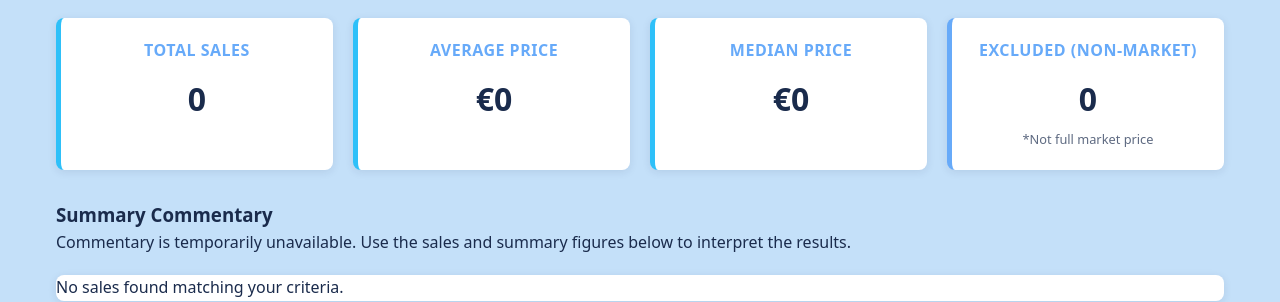
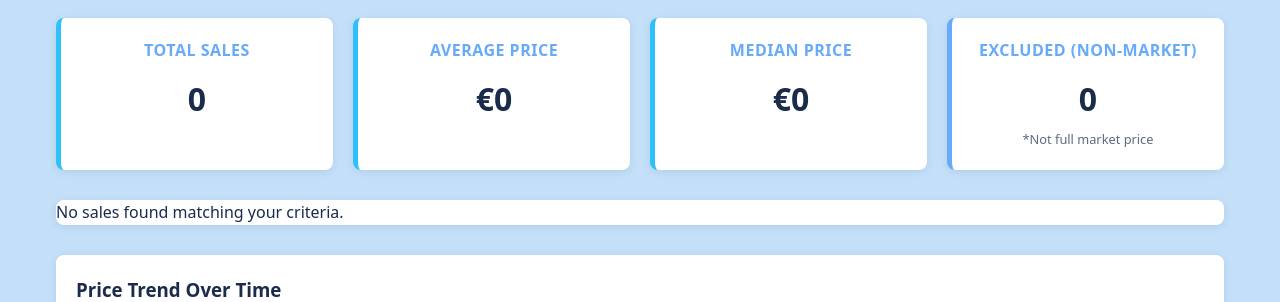
Before and after one commit to conoroleary101/irish-property-price-explorer, a Flask app: page / in a window 1280 px wide. Shown: the part 264-566 px from the top of the page. Run offline with Flask 3, Linux system fonts and the light colour scheme; data that the repository does not hold is empty.

Commit message:
IPPE-26 remove duplicate commentary section from index page

```diff
--- a/app/templates/index.html
+++ b/app/templates/index.html
@@ -73,13 +73,6 @@
     </div>
 </div>
 
-{% if commentary %}
-<section class="commentary-panel" aria-label="Property market commentary">
-    <h3>Summary Commentary</h3>
-    <p>{{ commentary }}</p>
-</section>
-{% endif %}
-
 <!-- Sales Table -->
 <div class="table-container">
     {% if sales %}
```
